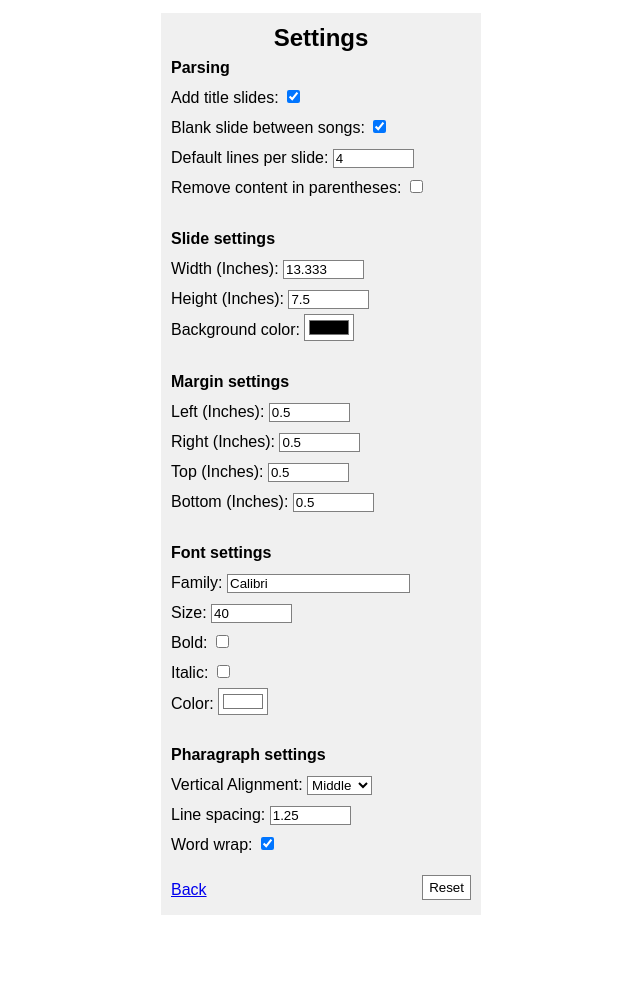
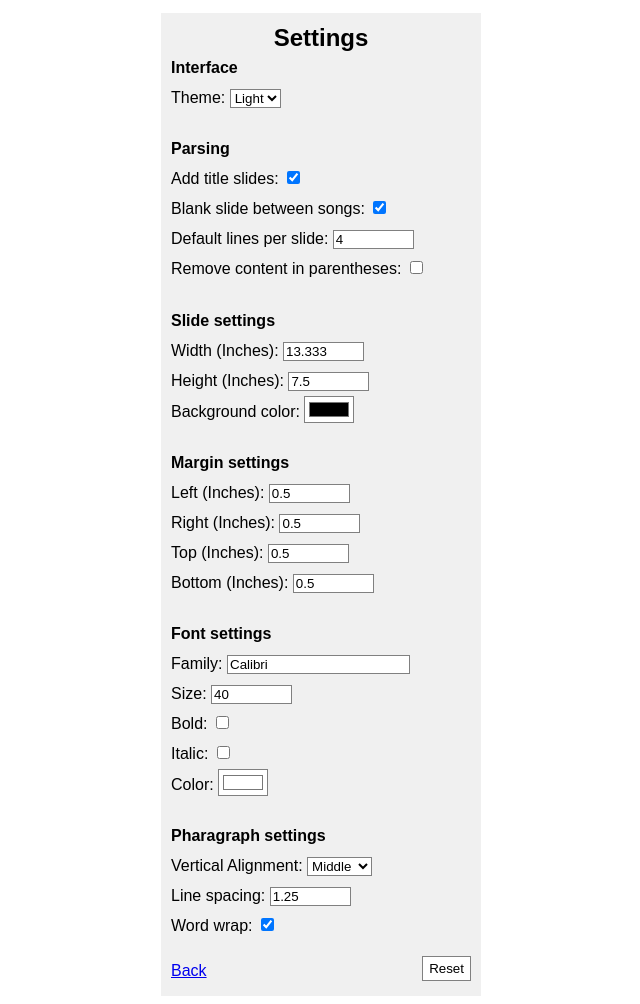
Before and after one commit to ashermorgan/Songs2Slides, a Flask app: page /settings/ in a window 1280 px wide. Shown: the part 67-1071 px from the top of the page, without its empty margins (319-959 px from the left). Before the commit the page ends 982 px from the top, so only its background shows below. Run offline with Flask 2, Linux system fonts and the light colour scheme.

Commit message:
Implement dark mode setting in web interface.

```diff
--- /dev/null
+++ b/Songs2Slides/static/global.js
@@ -0,0 +1,18 @@
+// Updates the interface theme
+function UpdateTheme(theme = null) {
+    // Get theme from localStorage
+    if (theme === null) {
+        theme = localStorage.getItem("theme") || "Light";
+    }
+
+    // Apply theme
+    if (theme == "Dark") {
+        document.body.classList.add("dark");
+    }
+    else {
+        document.body.classList.remove("dark");
+    }
+
+    // Save theme
+    localStorage.setItem("theme", theme);
+}
--- a/Songs2Slides/static/home.js
+++ b/Songs2Slides/static/home.js
@@ -7,6 +7,9 @@ setId = 0;  // Next valid song id number
 function onLoad() {
     // Add song
     AddSong();
+
+    // Set theme
+    UpdateTheme();
 }
 
 
--- a/Songs2Slides/static/settings.js
+++ b/Songs2Slides/static/settings.js
@@ -13,6 +13,15 @@ function onLoad() {
 
 // Loads settings
 function loadSettings(settings) {
+    // Interface settings (not stored with other settings)
+    UpdateTheme();
+    if (document.body.classList.contains("dark")) {
+        document.getElementById("theme").value = "Dark";
+    }
+    else {
+        document.getElementById("theme").value = "Light";
+    }
+
     // Parsing settings
     document.getElementById("title-slides").checked = settings["title-slides"];
     document.getElementById("slide-between-songs").checked = settings["slide-between-songs"];
@@ -47,6 +56,9 @@ function loadSettings(settings) {
 
 // Saves settings to local storage
 function saveSettings() {
+    // Save interface settings and update interface
+    UpdateTheme(document.getElementById("theme").value);
+
     // Get settings
     const settings = {
         // Parsing settings
--- a/Songs2Slides/templates/layout.html
+++ b/Songs2Slides/templates/layout.html
@@ -12,6 +12,7 @@
         <link rel="icon" type="image/png" href="{{ url_for('static', filename='favicon-32.png') }}">
         <link rel="apple-touch-icon" sizes="180x180" href="{{ url_for('static', filename='favicon-180.png') }}">
         <link rel="stylesheet" href="{{ url_for('static', filename='global.css') }}"></link>
+        <script src="{{ url_for('static', filename='global.js') }}"></script>
 
         {% block header %}{% endblock %}
     </head>
--- a/Songs2Slides/templates/settings.html
+++ b/Songs2Slides/templates/settings.html
@@ -8,6 +8,14 @@
 {% block content %}
     <div id="settings" class="container">
         <h2>Settings</h2>
+        <h4>Interface</h4>
+        <div>
+            Theme:
+            <select id="theme" onchange="saveSettings();">
+                <option>Light</option>
+                <option>Dark</option>
+            </select>
+        </div>
         <h4>Parsing</h4>
         <div>
             Add title slides:
```
